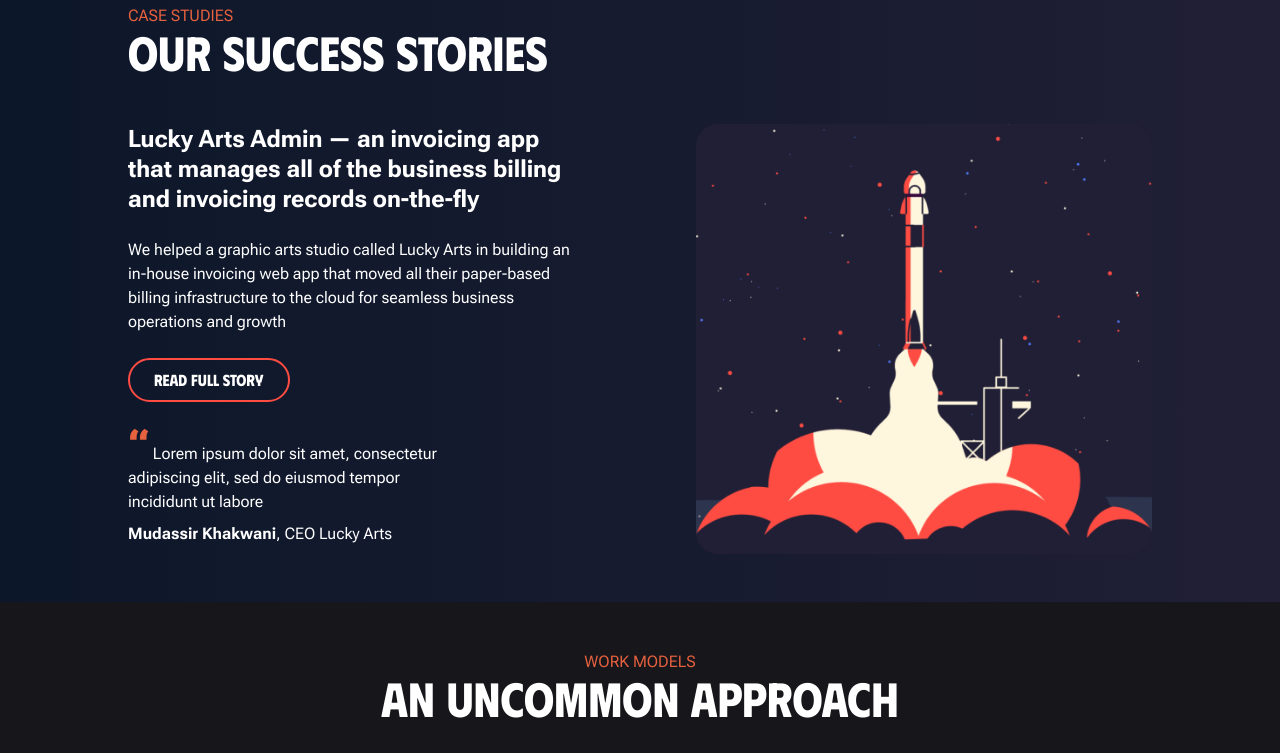
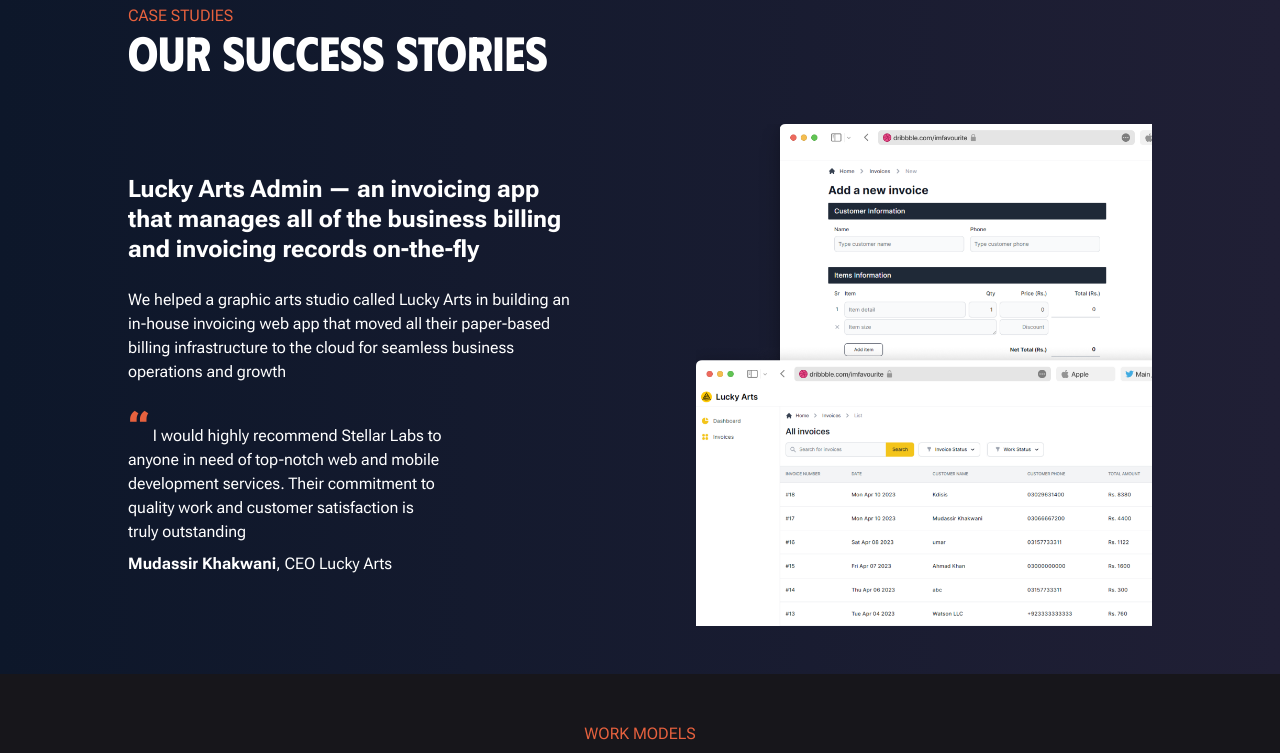
Before and after one commit to binjamil/stellar, an Astro site: page / in a window 1280 px wide. Shown: the part 1620-2373 px from the top of the page. Built offline with nearby package versions, Linux system fonts and the light colour scheme; Astro itself is replaced by a stand-in of ours.

Commit message:
Add case study image

```diff
--- a/src/pages/index.astro
+++ b/src/pages/index.astro
@@ -6,6 +6,7 @@
 import heroImageMobile from "../assets/images/hero-mobile.png";
 import heroImageDesktop from "../assets/images/hero-desktop.png";
 import launchImage from "../assets/images/launch.png";
+import browserImage from "../assets/images/browser.png";
 ---
 
 <Layout title="Stellar Labs - Launch your digital product at speed">
@@ -118,7 +119,9 @@
             Our Success Stories
           </h2>
         </div>
-        <div class="flex flex-col gap-6 desktop:flex-row desktop:gap-20">
+        <div
+          class="flex flex-col items-center gap-6 desktop:flex-row desktop:gap-20"
+        >
           <div class="flex flex-1 flex-col gap-6 desktop:pr-8">
             <p class="text-200 font-bold leading-tight desktop:text-300">
               Lucky Arts Admin — an invoicing app that manages all of the
@@ -130,22 +133,23 @@
               billing infrastructure to the cloud for seamless business
               operations and growth
             </p>
-            <p>
+            <!-- <p>
               <Button title="Read full story" variant="secondary" />
-            </p>
+            </p> -->
             <div class="flex max-w-xs flex-col gap-2">
               <p>
                 <span class="text-500 font-bold leading-none text-brand-400"
                   >“</span
                 >
-                Lorem ipsum dolor sit amet, consectetur adipiscing elit, sed do eiusmod
-                tempor incididunt ut labore
+                I would highly recommend Stellar Labs to anyone in need of top-notch
+                web and mobile development services. Their commitment to quality
+                work and customer satisfaction is truly outstanding
               </p>
               <p><strong>Mudassir Khakwani</strong>, CEO Lucky Arts</p>
             </div>
           </div>
           <div class="flex-1">
-            <Image src={launchImage} alt="A rocket launch" />
+            <Image src={browserImage} alt="A rocket launch" width={500} />
           </div>
         </div>
       </div>
```
Also changed, not shown: src/assets/images/browser.png (added).
